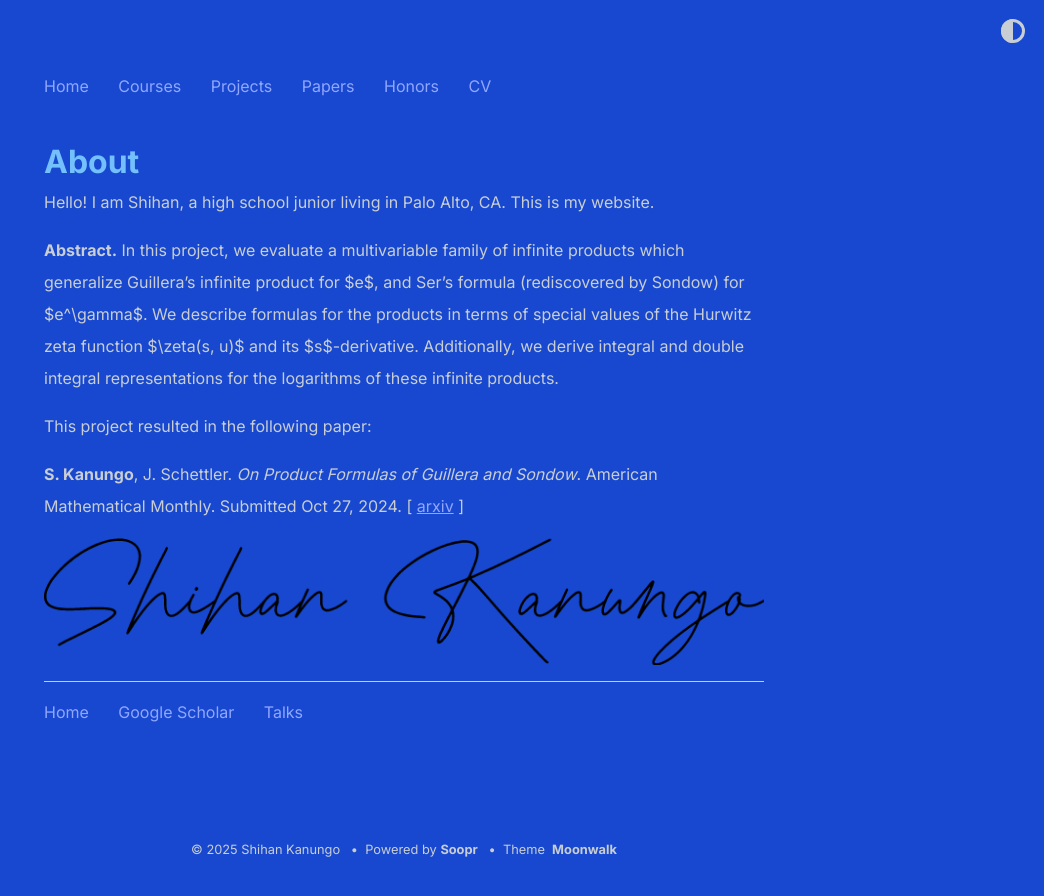
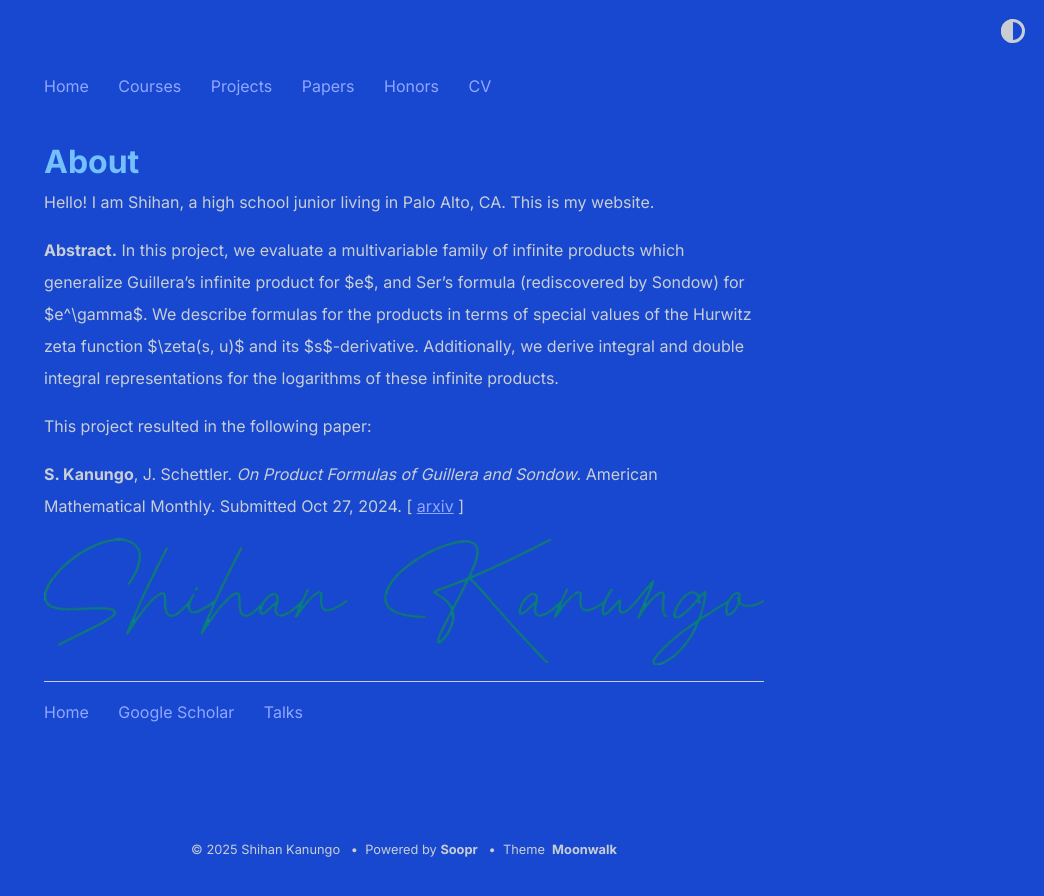
Before and after one commit to shihankanungo/shihankanungo.github.io, a Jekyll site: the page built from about.md, in a window 1280 px wide. Shown: the top 896 px of the page, without its empty margins (236-1280 px from the left). Built offline with Jekyll 4.4.1, drawn with Linux system fonts in a browser that asks for light colours.

Commit message:
Update about.md

```diff
--- a/about.md
+++ b/about.md
@@ -11,4 +11,4 @@ This project resulted in the following paper: <br>
 
 **S. Kanungo**, J. Schettler. *On Product Formulas of Guillera and Sondow*. American Mathematical Monthly. Submitted Oct 27, 2024. \[ [arxiv](https://arxiv.org/pdf/2410.07534) \]
 
-![a](signature.png)
+![a](signature-teal.png)
```
